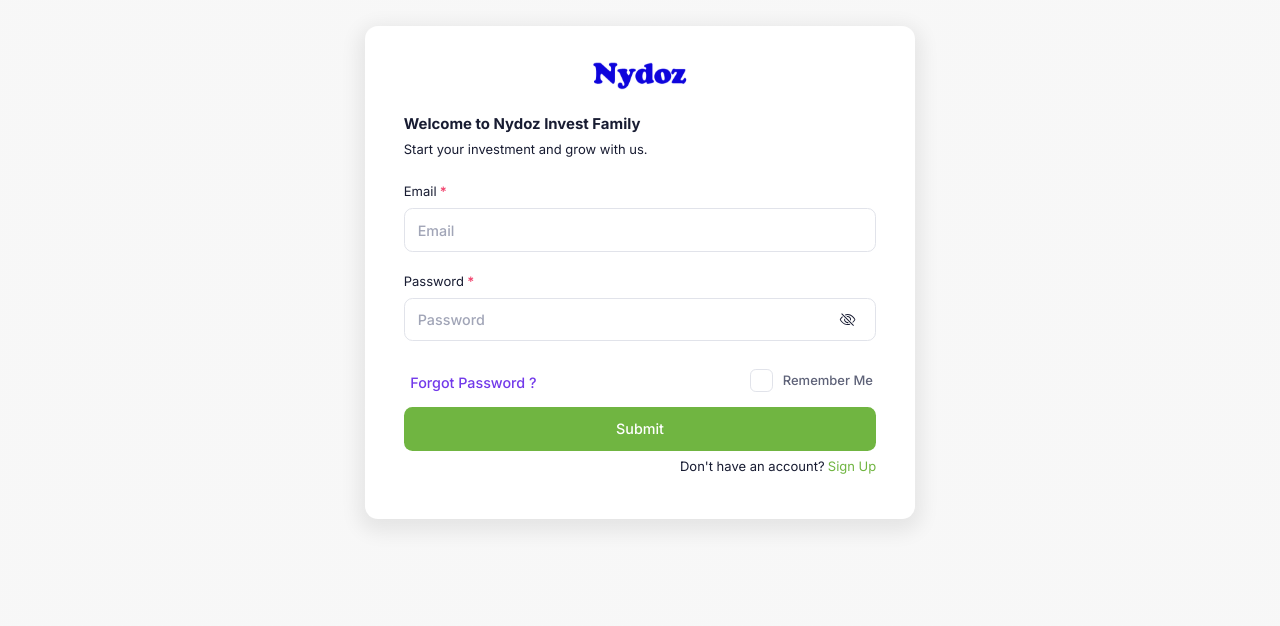
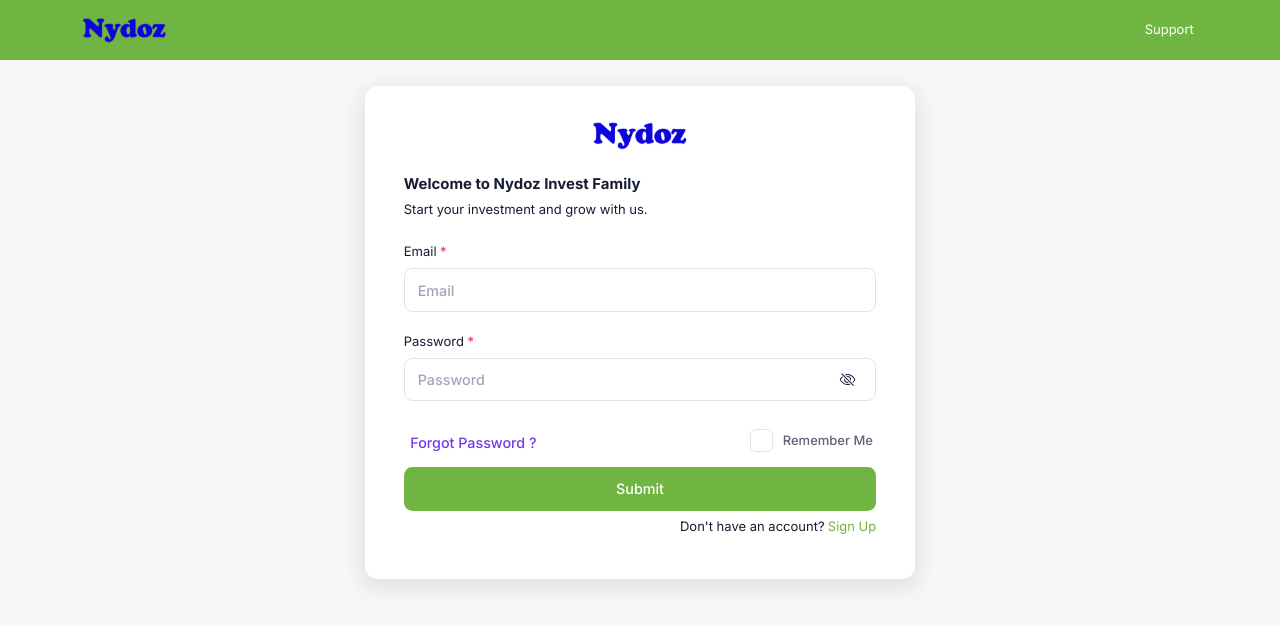
Before and after one commit to prabalrai-git/nydoz-app, a React (Vite) app: page /auth/login in a window 1280 px wide. Shown: the top 626 px of the page. Built offline with nearby package versions, Linux system fonts and the light colour scheme; no server answers.

Commit message:
-wip:code split

```diff
--- a/src/routes/auth.tsx
+++ b/src/routes/auth.tsx
@@ -15,7 +15,7 @@ const AuthRoutes: RouteObject[] = [
         element: <LoginPage />,
     },
     {
-        path: "register",
+        path: "signup",
         element: <RegisterPage />,
     },
     {
--- a/src/ui/features/auth/Layout.tsx
+++ b/src/ui/features/auth/Layout.tsx
@@ -1,6 +1,7 @@
 import React from "react";
 import { Navigate, useLocation, Outlet } from "react-router-dom";
 import useAuthContext from "../../../context/auth/useAuthContext";
+import Header from "../../shared/layouts/Header/Header";
 
 const ProtectAuthLayout: React.FC = () => {
     const { isLoggedIn, token } = useAuthContext();
@@ -9,7 +10,10 @@ const ProtectAuthLayout: React.FC = () => {
     return isLoggedIn && token ? (
         <Navigate to={"/"} state={{ from: location }} replace />
     ) : (
-        <Outlet />
+        <>
+            <Header />
+            <Outlet />
+        </>
     );
 };
 
--- a/src/ui/features/auth/Register.tsx
+++ b/src/ui/features/auth/Register.tsx
@@ -47,7 +47,7 @@ const Register = () => {
         // eslint-disable-next-line @typescript-eslint/no-unused-vars
         const { isTermAndConditionAccepted, ...rest } = data;
         const response = await postData(rest);
-        console.log(response);
+        // console.log(response);
 
         if (response?.status === 201) {
             toast.success("Account Created Successfully");
--- a/src/ui/features/company/AddCompany.tsx
+++ b/src/ui/features/company/AddCompany.tsx
@@ -159,7 +159,7 @@ const AddCompany = () => {
             // console.log("response", response);
             if (response?.data?.status === "ok") {
                 toast.success("Company Added Successfully");
-                navigate("/home");
+                navigate("/workspace");
             }
         }
     });
@@ -195,7 +195,9 @@ const AddCompany = () => {
                                 <div className='card-header'>
                                     <div className='card-title mx-auto'>
                                         <h5 className=' required'>
-                                            Upload Company's Logo
+                                            {location?.state?.data?.id
+                                                ? "Edit Company's Logo"
+                                                : "Upload Company's Logo"}
                                         </h5>
                                     </div>
                                 </div>
@@ -278,7 +280,9 @@ const AddCompany = () => {
                                 <div className='card-header'>
                                     <div className='card-title'>
                                         <h5 className='required'>
-                                            Upload Company's cover photo
+                                            {location?.state?.data?.id
+                                                ? "Edit Company's cover photo"
+                                                : "Upload Company's cover photo"}
                                         </h5>
                                     </div>
                                 </div>
--- a/src/ui/features/company/ProfileLayout.tsx
+++ b/src/ui/features/company/ProfileLayout.tsx
@@ -7,7 +7,6 @@ import { ICompanyResponse } from "../../../types/payload.type";
 import BASE_URL from "../../../constants/AppSetting";
 
 import LoadingSpinner from "../../shared/molecules/LoadingSpinner";
-import { Link } from "react-router-dom";
 import { Flag } from "react-bootstrap-icons";
 import useAuthContext from "../../../context/auth/useAuthContext";
 
@@ -24,7 +23,7 @@ const ProfileLayout = () => {
     }, []);
 
     const handleEditCompany = () => {
-        navigate(`/home/${data?.subdomain}/edit`, { state: { data } });
+        navigate(`/workspace/${data?.subdomain}/edit`, { state: { data } });
     };
 
     return (
@@ -111,7 +110,7 @@ const ProfileLayout = () => {
                                     </div>
                                 </div>
                             </div>
-                            {isCompanyOwner && (
+                            {/* {isCompanyOwner && (
                                 <ul className='nav nav-stretch nav-line-tabs nav-line-tabs-2x border-transparent fs-5 fw-bold'>
                                     <li className='nav-item mt-2'>
                                         <Link
@@ -151,7 +150,7 @@ const ProfileLayout = () => {
                                         </Link>
                                     </li>
                                 </ul>
-                            )}
+                            )} */}
                         </div>
                     </div>
                     <div className='container'>
--- a/src/ui/shared/components/company/CompanyList.tsx
+++ b/src/ui/shared/components/company/CompanyList.tsx
@@ -42,9 +42,10 @@ const CompanyListCard = () => {
                     </span>
                 </h3>
 
-                <div className='card-toolbar'>
+                {/* <div className='card-toolbar'>
                     <a className='btn btn-sm btn-light'>View All</a>
-                </div>
+                </div> */}
+                <hr className='bg-light' />
             </div>
             <div className='card-body pt6'>
                 {data?.map((item: ICompanyResponse) => (
--- a/src/ui/shared/components/user/AuthCompanyProduct.tsx
+++ b/src/ui/shared/components/user/AuthCompanyProduct.tsx
@@ -80,6 +80,7 @@ const ProductList = () => {
                     })}
                 </div>
             )}
+            <div className='card'>
                 {data?.companies?.length === 0 && (
                     <NotFound title='Products Not Found. Create company to use product.' />
                 )}
@@ -90,6 +91,7 @@ const ProductList = () => {
                         <NotFound title='you are not subscribed to any products.' />
                     )}
             </div>
+        </div>
     );
 };
 
--- a/src/ui/shared/layouts/Header/Header.tsx
+++ b/src/ui/shared/layouts/Header/Header.tsx
@@ -1,19 +1,41 @@
-import Container from "react-bootstrap/Container";
-import Nav from "react-bootstrap/Nav";
-import Navbar from "react-bootstrap/Navbar";
+import { Link } from "react-router-dom";
+import Images from "../../../../constants/Images";
 
 const Header = () => {
     return (
-        <Navbar bg='white' data-bs-theme='light'>
-            <Container>
-                <Navbar.Brand href='#home'>Navbar</Navbar.Brand>
-                <Nav className='ms-auto'>
-                    <Nav.Link href='#home'>Home</Nav.Link>
-                    <Nav.Link href='#features'>Features</Nav.Link>
-                    <Nav.Link href='#pricing'>Pricing</Nav.Link>
-                </Nav>
-            </Container>
-        </Navbar>
+        <nav className='navbar navbar-expand-sm text-white bg-primary h-60px'>
+            <div className='container'>
+                <Link to='/' className='navbar-brand'>
+                    <img
+                        className='navbar-brand-img '
+                        src={Images.CompanyLogo}
+                        alt='Company Logo'
+                    />
+                </Link>
+                <button
+                    className='navbar-toggler'
+                    type='button'
+                    data-bs-toggle='collapse'
+                    data-bs-target='#navbarNav'
+                    aria-controls='navbarNav'
+                    aria-expanded='false'
+                    aria-label='Toggle navigation'>
+                    <span className='navbar-toggler-icon'></span>
+                </button>
+                <div className='collapse navbar-collapse ' id='navbarNav'>
+                    <ul className='navbar-nav ms-auto'>
+                        <li className='nav-item'>
+                            <Link
+                                className='nav-link active text-white'
+                                aria-current='page'
+                                to='support'>
+                                Support
+                            </Link>
+                        </li>
+                    </ul>
+                </div>
+            </div>
+        </nav>
     );
 };
 
--- a/src/ui/shared/layouts/Header/Header2.tsx
+++ b/src/ui/shared/layouts/Header/Header2.tsx
@@ -15,7 +15,7 @@ const Header2 = () => {
     const { isLoggedIn, dispatch } = useAuthContext();
     const navigate = useNavigate();
     const handleNavigateCreateCompany = () => {
-        navigate("/home/create-company");
+        navigate("/workspace/create-company");
     };
 
     const logoutFn = () => {
@@ -65,7 +65,7 @@ const Header2 = () => {
                                     </Link>
                                 ) : (
                                     <Link
-                                        to={"/home"}
+                                        to={"/workspace"}
                                         className='nav-link fs-7'>
                                         Workspace
                                     </Link>
```
Also changed, not shown: src/routes/Company.tsx (+61 -0 lines). Lines whose indentation alone changed are shown as unchanged.
